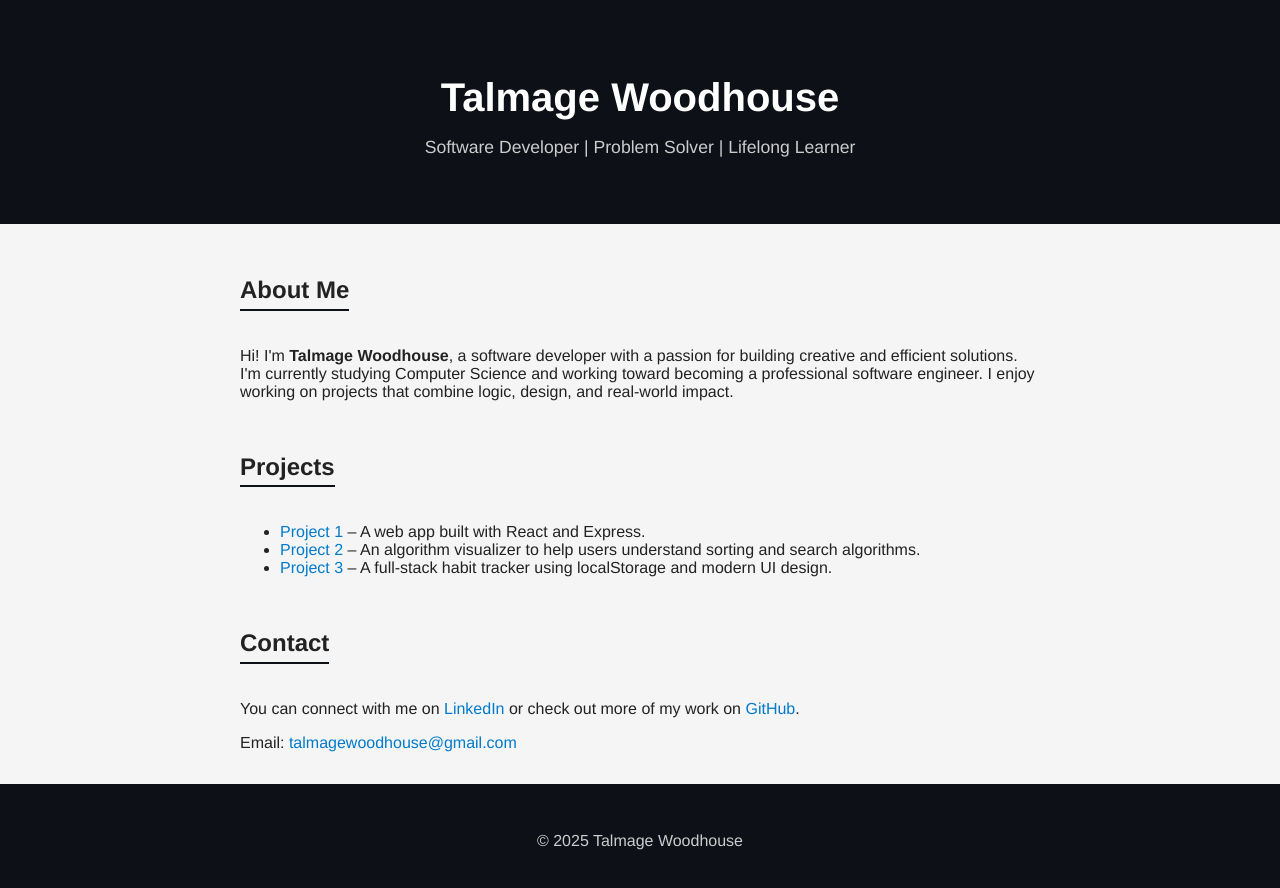
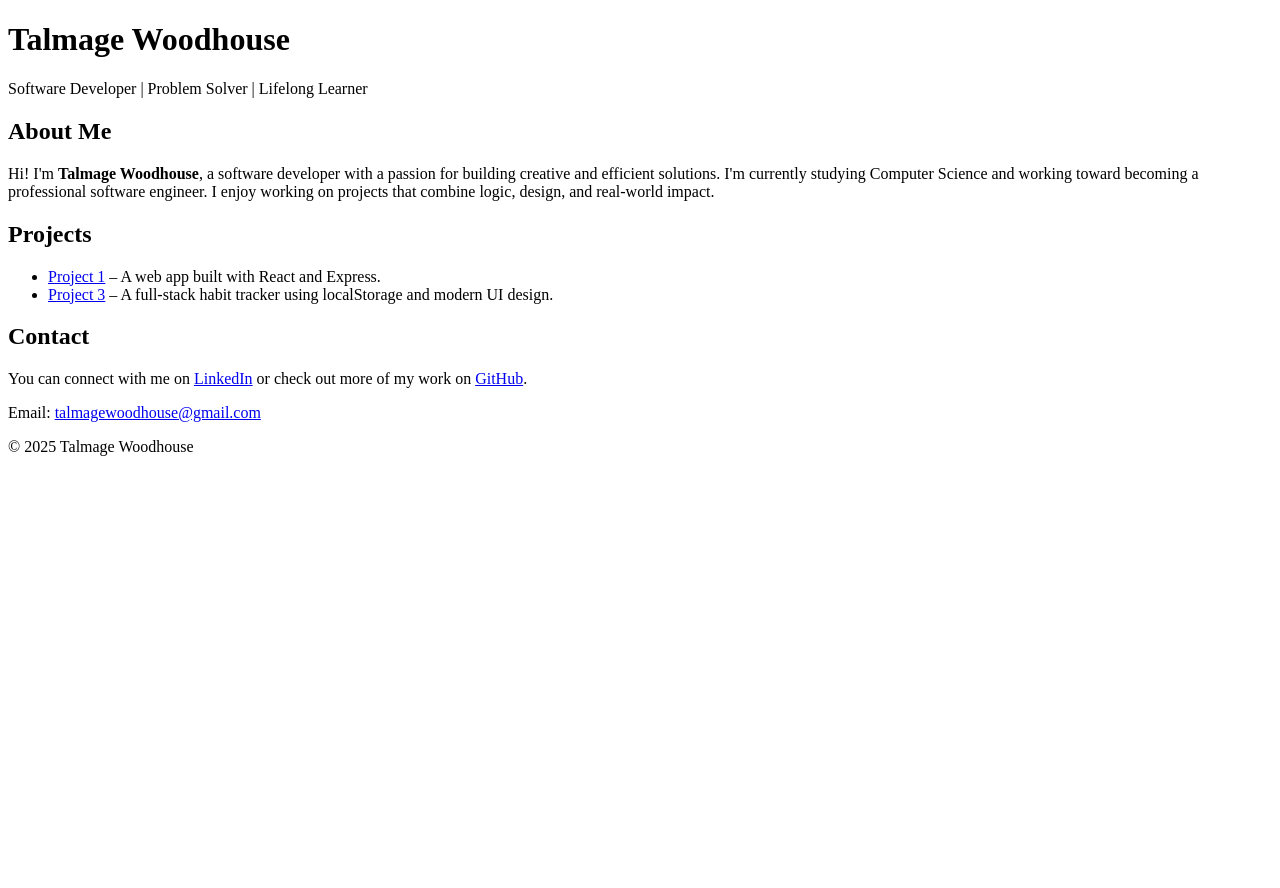
Before and after one commit to TalmageWoodhouse/TalmageWoodhouse.github.io, a plain HTML site: page index.html in a window 1280 px wide. After the commit the page ends 800 px from the top, so only its background shows below. Drawn offline with Linux system fonts and the light colour scheme.

Commit message:
Update index.html

```diff
--- a/index.html
+++ b/index.html
@@ -4,64 +4,6 @@
   <meta charset="UTF-8" />
   <meta name="viewport" content="width=device-width, initial-scale=1.0" />
   <title>Talmage Woodhouse</title>
-  <style>
-    body {
-      font-family: "Helvetica Neue", Arial, sans-serif;
-      background-color: #f5f5f5;
-      color: #222;
-      margin: 0;
-      padding: 0;
-    }
-
-    header {
-      background: #0d1117;
-      color: white;
-      text-align: center;
-      padding: 3rem 1rem;
-    }
-
-    header h1 {
-      font-size: 2.5rem;
-      margin-bottom: 0.5rem;
-    }
-
-    header p {
-      font-size: 1.1rem;
-      color: #ccc;
-    }
-
-    main {
-      max-width: 800px;
-      margin: 2rem auto;
-      padding: 0 1rem;
-    }
-
-    section {
-      margin-bottom: 2rem;
-    }
-
-    h2 {
-      border-bottom: 2px solid #0d1117;
-      display: inline-block;
-      padding-bottom: 0.3rem;
-    }
-
-    a {
-      color: #007acc;
-      text-decoration: none;
-    }
-
-    a:hover {
-      text-decoration: underline;
-    }
-
-    footer {
-      text-align: center;
-      padding: 2rem 0;
-      background: #0d1117;
-      color: #ccc;
-    }
-  </style>
 </head>
 <body>
   <header>
@@ -83,7 +25,6 @@
       <h2>Projects</h2>
       <ul>
         <li><a href="https://github.com/TalmageWoodhouse/Project1">Project 1</a> – A web app built with React and Express.</li>
-        <li><a href="https://github.com/TalmageWoodhouse/Project2">Project 2</a> – An algorithm visualizer to help users understand sorting and search algorithms.</li>
         <li><a href="https://github.com/TalmageWoodhouse/Project3">Project 3</a> – A full-stack habit tracker using localStorage and modern UI design.</li>
       </ul>
     </section>
```
